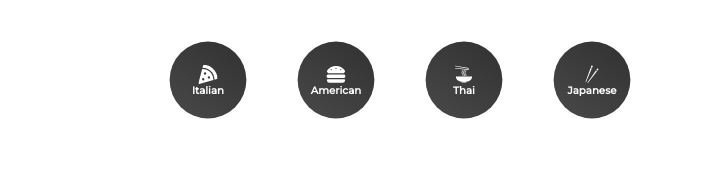
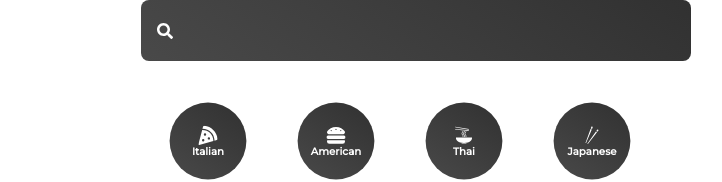
Before and after one commit to iwmwargin/recipe-app, a React (Create React App) app: page / in a window 1280 px wide. Shown: the top 182 px of the page, without its empty margins (224-946 px from the left). Built offline with nearby package versions, Linux system fonts and the light colour scheme; no server answers; the HTML template or start-up script is replaced by a standard one.

Commit message:
enabled searching for recipes

```diff
--- a/src/App.js
+++ b/src/App.js
@@ -1,11 +1,13 @@
 import Pages from "./pages/Pages";
 import Category from "./components/Category";
-import {BrowserRouter} from "react-router-dom"
+import {BrowserRouter} from "react-router-dom";
+import Search from "./components/Search";
 
 function App() {
   return (
     <div className="App">
     <BrowserRouter>
+    <Search />
     <Category />
     <Pages />
     </BrowserRouter>
--- a/src/components/Category.jsx
+++ b/src/components/Category.jsx
@@ -8,7 +8,7 @@
 function Category() {
   return (
     <List>
-    <SLink  to={"/cuisine/Italian"}>
+    <SLink to={"/cuisine/Italian"}>
         <FaPizzaSlice />
         <h4>Italian</h4>
     </SLink>
--- a/src/components/Search.jsx
+++ b/src/components/Search.jsx
@@ -1,23 +1,57 @@
 import styled from "styled-components";
 import { useState } from "react";
 import { FaSearch } from "react-icons/fa";
+import { useNavigate } from "react-router-dom";
 
 
 
 
 function Search() {
+  const [input, setInput] = useState("");
+  const navigate = useNavigate();
+
+  const submitHandler = (e) => {
+    e.preventDefault();
+    navigate("/searched/" + input)
+  };
+
   return (
-    <form>
-        <input type="text" />
-    </form>
+    <FormStyle onSubmit={submitHandler}>
+    <div>
+    <FaSearch />
+     <input onChange={(e) => setInput(e.target.value)} type="text" value={input}/></div>
+    </FormStyle>
   )
 }
 
+
 const FormStyle = styled.form`
-    margin: 0rem 20rem;
-    position: relative;
-    width: 100%;
+    margin: 0rem 2rem;
 
+    div {
+      width: min(550px, 100%);
+      position: relative;
+      margin: 0 auto;
+    }
+
+    input {
+        border: none;
+        background: linear-gradient(35deg, #494949, #313131);
+        font-size: 1.5rem;
+        color: #fff;
+        padding: 1rem 3rem;
+        border: none;
+        border-radius: 0.5rem;
+        outline: none;
+        width: 100%;
+    }
+    svg {
+        position: absolute;
+        top: 50%;
+        left: 0%;
+        transform: translate(100%, -50%);
+        color: #fff;
+    }
 `
 
 export default Search
--- a/src/pages/Cuisine.jsx
+++ b/src/pages/Cuisine.jsx
@@ -9,7 +9,7 @@
     let params = useParams();
 
     const getCuisine = async (name) => {
-        const data = await fetch(`https://api.spoonacular.com/recipes/complexSearch?apiKey=${process.env.REACT_APP_API_KEY}&cuisine=${name}`)
+        const data = await fetch(`https://api.spoonacular.com/recipes/complexSearch?apiKey=${process.env.REACT_APP_API_KEY}&number=12&cuisine=${name}`)
         const recipes = await data.json();
         setCuisine(recipes.results);
     };
--- a/src/pages/Pages.jsx
+++ b/src/pages/Pages.jsx
@@ -2,6 +2,7 @@
 import Home from './Home'
 import {Route, Routes} from "react-router-dom";
 import Cuisine from './Cuisine';
+import Searched from './Searched';
 
 function Pages() {
   return (
@@ -9,6 +10,7 @@
     <Routes>
         <Route path="/" element={<Home />} />
         <Route path ="/cuisine/:type" element={<Cuisine />}/>
+        <Route path="/searched/:search" element={<Searched />}/>
     </Routes>
 
   )
--- /dev/null
+++ b/src/pages/Searched.jsx
@@ -0,0 +1,59 @@
+import React from 'react';
+import { useEffect, useState } from 'react';
+import { useParams } from 'react-router-dom';
+import styled from 'styled-components';
+
+function Searched() {
+    const [searchedRecipes, setSearchedRecipes] = useState([]);
+    let params = useParams();
+
+    const getSearched = async (name) => {
+        const data = await fetch(`https://api.spoonacular.com/recipes/complexSearch?apiKey=${process.env.REACT_APP_API_KEY}&number=12&query=${name}`)
+        const recipes = await data.json();
+        setSearchedRecipes(recipes.results);
+    };
+
+    useEffect(() => {
+        getSearched(params.search);
+    }, [params.search]);
+
+  return (
+
+<Grid>
+    {searchedRecipes.map((item) => {
+        return(
+            <Card key={item.id}>
+            <img src={item.image} alt="" />
+            <h4>{item.title}</h4>
+            </Card>
+        )
+    })}
+</Grid>
+
+
+  )
+}
+
+const Grid = styled.div`
+display: grid;
+grid-template-columns: repeat(auto-fit, minmax(20rem, 1fr));
+grid-gap: 3rem;
+`;
+
+const Card = styled.div`
+img{
+    width: 100%;
+    border-radius: 2rem;
+
+}
+a {
+    text-decoration: none;
+}
+h4 {
+    text-align: center;
+    padding: 1rem;
+}
+
+`
+
+export default Searched
```
